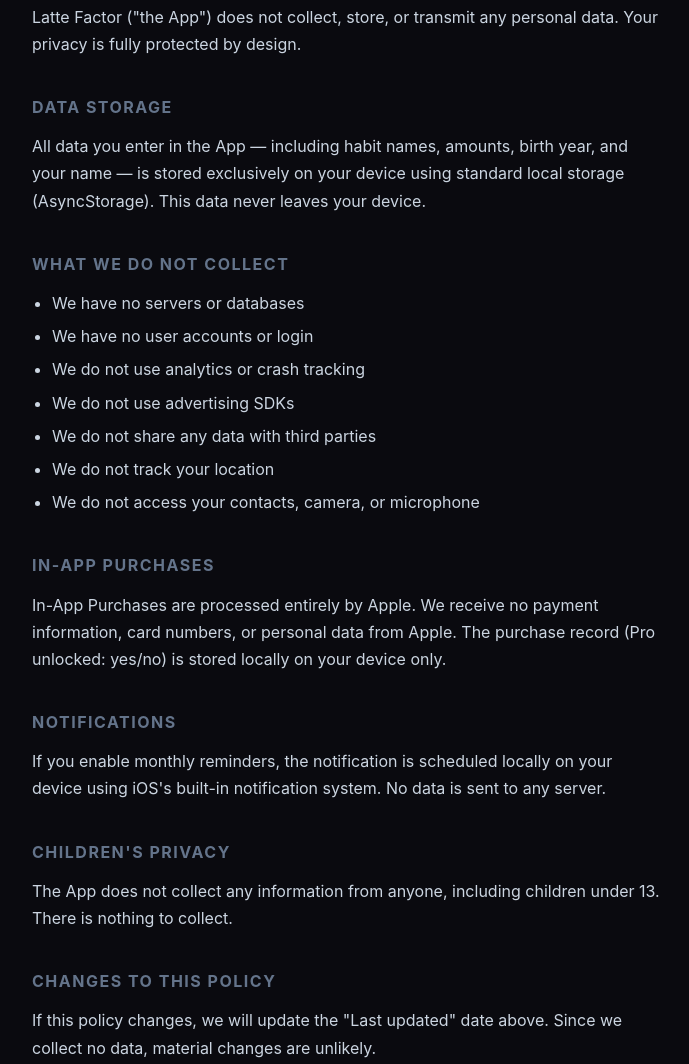
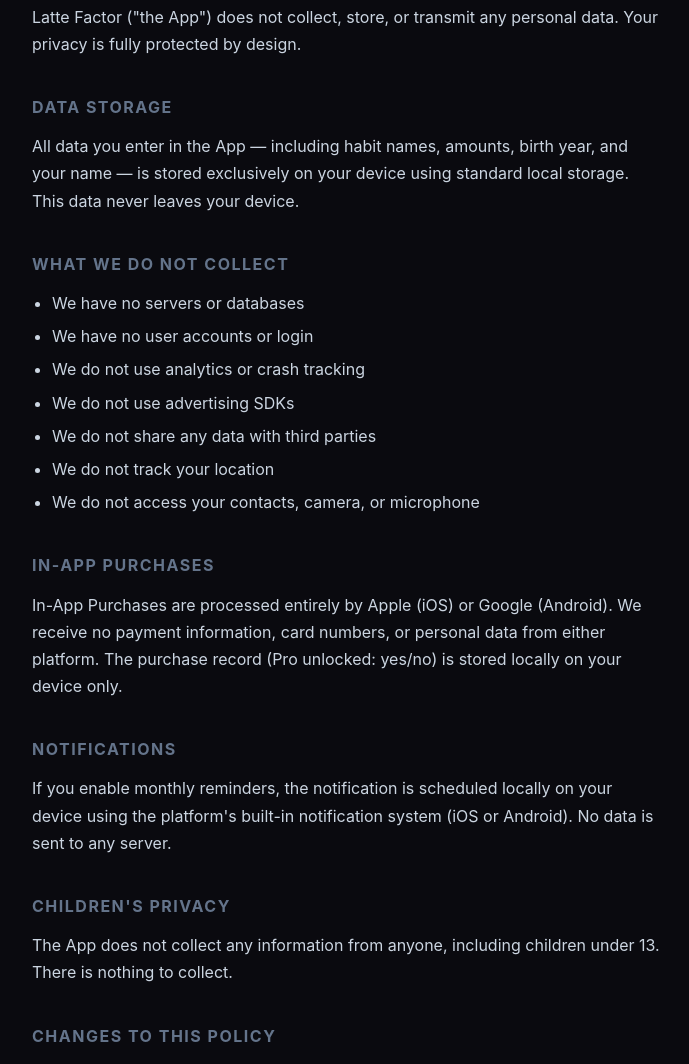
Before and after one commit to XUBISOFT/latte-factor-privacy, a plain HTML site: page index.html in a window 1280 px wide. Shown: the part 160-1224 px from the top of the page, without its empty margins (292-981 px from the left). Drawn offline with Linux system fonts and the light colour scheme.

Commit message:
Update privacy policy

```diff
--- a/index.html
+++ b/index.html
@@ -33,7 +33,7 @@
   <p>Latte Factor ("the App") does not collect, store, or transmit any personal data. Your privacy is fully protected by design.</p>
 
   <h2>Data Storage</h2>
-  <p>All data you enter in the App — including habit names, amounts, birth year, and your name — is stored exclusively on your device using standard local storage (AsyncStorage). This data never leaves your device.</p>
+  <p>All data you enter in the App — including habit names, amounts, birth year, and your name — is stored exclusively on your device using standard local storage. This data never leaves your device.</p>
 
   <h2>What We Do Not Collect</h2>
   <ul>
@@ -47,10 +47,10 @@
   </ul>
 
   <h2>In-App Purchases</h2>
-  <p>In-App Purchases are processed entirely by Apple. We receive no payment information, card numbers, or personal data from Apple. The purchase record (Pro unlocked: yes/no) is stored locally on your device only.</p>
+  <p>In-App Purchases are processed entirely by Apple (iOS) or Google (Android). We receive no payment information, card numbers, or personal data from either platform. The purchase record (Pro unlocked: yes/no) is stored locally on your device only.</p>
 
   <h2>Notifications</h2>
-  <p>If you enable monthly reminders, the notification is scheduled locally on your device using iOS's built-in notification system. No data is sent to any server.</p>
+  <p>If you enable monthly reminders, the notification is scheduled locally on your device using the platform's built-in notification system (iOS or Android). No data is sent to any server.</p>
 
   <h2>Children's Privacy</h2>
   <p>The App does not collect any information from anyone, including children under 13. There is nothing to collect.</p>
```
